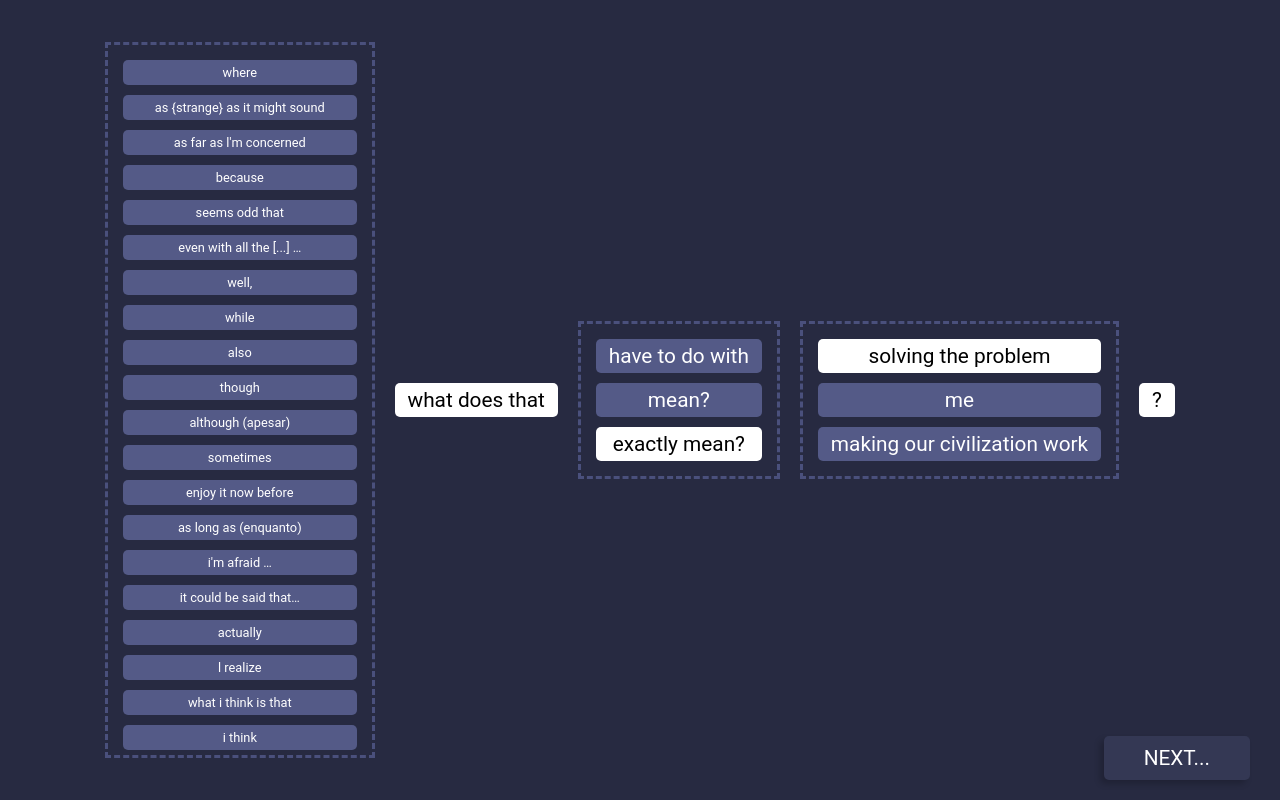
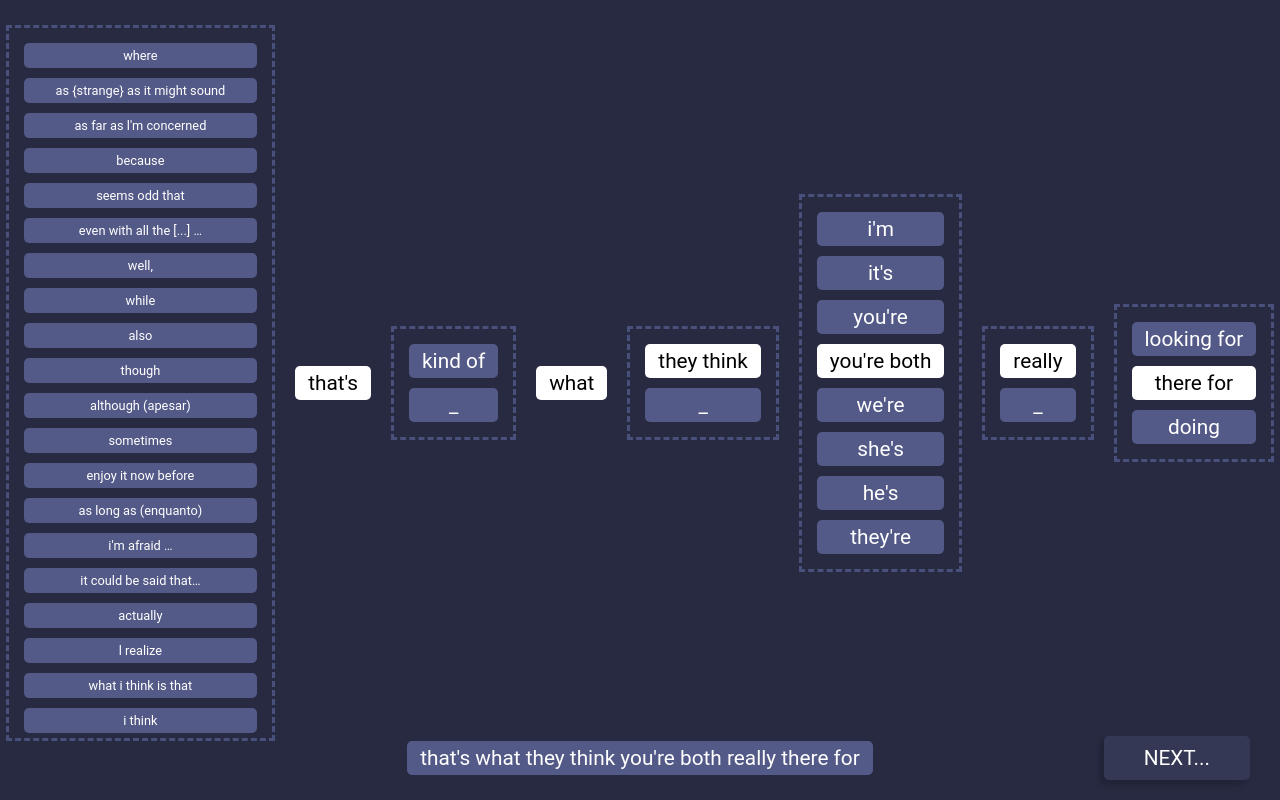
Before and after one commit to kayoroxa/netflix-2.0, a Next.js app: page /speak/crie-frases in a window 1280 px wide. Built offline with nearby package versions, Linux system fonts and the light colour scheme.

Commit message:
show created sentence

```diff
--- a/src/pages/speak/crie-frases.tsx
+++ b/src/pages/speak/crie-frases.tsx
@@ -2,6 +2,62 @@ import { useState } from 'react'
 import CreateSentences from '../../templates/CreateSentences'
 
 const bigData = [
+  {
+    rawSentence: "that's {k} what {2-pessoa} {p+to_be} {r} {c}",
+    replacements: [
+      {
+        id: 'p+to_be',
+        alternatives: [
+          "i'm",
+          "it's",
+          "you're",
+          "you're both",
+          "we're",
+          "she's",
+          "he's",
+          "they're",
+        ],
+      },
+
+      {
+        id: '2-pessoa',
+        alternatives: ['they think', '_'],
+      },
+      {
+        id: 'k',
+        alternatives: ['kind of', '_'],
+      },
+      {
+        id: 'r',
+        alternatives: ['really', '_'],
+      },
+      {
+        id: 'c',
+        alternatives: ['looking for', 'there for', 'doing'],
+      },
+    ],
+  },
+  {
+    rawSentence: 'because {p+to_be} about to {do}',
+    replacements: [
+      {
+        id: 'p+to_be',
+        alternatives: [
+          "i'm",
+          "it's",
+          "you're",
+          "we're",
+          "she's",
+          "he's",
+          "they're",
+        ],
+      },
+      {
+        id: 'do',
+        alternatives: ['break a barrier', 'make a mistake', 'succeed'],
+      },
+    ],
+  },
   {
     rawSentence: 'What does that {c1} {c2}?',
     // rawSentence: 'What does that ({c1a} {c1b} | {c2})?', column1-2elem column2-1elem ( numElemInLine | numElemInLine) numero de columns
@@ -117,23 +173,6 @@ const bigData = [
     ],
   },
   {
-    rawSentence: '{p} will {time} be able to {comp}',
-    replacements: [
-      {
-        id: 'p',
-        alternatives: [`I`, `My mon`, `you`, `he`, `she`, `we`, `they`, `it`],
-      },
-      {
-        id: 'comp',
-        alternatives: [`stop me`, 'do it right', 'do it fast', 'do it well'],
-      },
-      {
-        id: 'time',
-        alternatives: ['not', 'always', 'never', '_'],
-      },
-    ],
-  },
-  {
     rawSentence: '{p} {plus} {have} {time} been {v3}',
     replacements: [
       {
@@ -146,11 +185,18 @@ const bigData = [
       },
       {
         id: 'have',
-        alternatives: [`have | has`, `'ve | 's`],
+        alternatives: [
+          `have | has`,
+          `'ve | 's`,
+          `could've`,
+          `could have`,
+          `should've`,
+          `should have`,
+        ],
       },
       {
         id: 'time',
-        alternatives: ['always', 'never'],
+        alternatives: ['always', 'never', '_'],
       },
       {
         id: 'v3',
@@ -258,15 +304,19 @@ const bigData = [
     ],
   },
   {
-    rawSentence: '{p} {think} there is no {complement} for {p} do it',
+    rawSentence: '{p} {think} there is no {excuse} for {p} {complement}',
     replacements: [
+      {
+        id: 'complement',
+        alternatives: ['do it', 'did it'],
+      },
       {
         id: 'excuse',
         alternatives: ['excuse', 'reason', 'why'],
       },
       {
         id: 'think',
-        alternatives: ['think', 'believes', 'thought'],
+        alternatives: ['think(s)', 'believe(s)', 'thought'],
       },
       {
         id: 'adj',
--- a/src/templates/CreateSentences/CreateSentences.tsx
+++ b/src/templates/CreateSentences/CreateSentences.tsx
@@ -1,4 +1,4 @@
-import React from 'react'
+import React, { useEffect, useState } from 'react'
 import { ContainerCreateSentences } from './styles-create-sentences'
 
 interface IReplacement {
@@ -18,18 +18,47 @@ interface IProps {
   before: string[]
 }
 
+function getOption(textDivided: string[], target: string) {
+  if (target.includes('(s)')) {
+    const p1 = ['i', 'you', 'they', 'we']
+
+    const includeAnyP1 = textDivided.some(item => p1.includes(item))
+
+    if (includeAnyP1) return target.replace('(s)', '')
+    return target.replace('(s)', 's')
+  } else if (target.includes('|')) {
+    const p1 = ['i', 'you', 'they', 'we']
+
+    const includeAnyP1 = textDivided.some(item => p1.includes(item))
+
+    const [forP1, forP2] = target.split('|').map(v => v.trim())
+
+    if (includeAnyP1) return forP1
+    return forP2
+  }
+  return target
+}
+
 const CreateSentences = ({ data, onNext, before }: IProps) => {
-  const sampleArrayIndex = (arr: string[]) =>
-    Math.floor(Math.random() * arr.length)
+  const sampleArrayIndex = (arr: string[]) => {
+    const index = Math.floor(Math.random() * arr.length)
+    return {
+      randomIndex: index,
+      value: arr[index],
+    }
+  }
 
   // const [sentence, setSentence] = useState<string[]>([])
 
   function generateHtml(data: IData) {
+    let endSentence = false
     const { rawSentence, replacements } = data
     const sentence = rawSentence
       .split(/(\{.*?\})/g)
       .map(v => v.trim())
       .filter(item => item.length > 0)
+
+    let sentenceChoice: string[] = []
 
     const html = sentence.map((word, index) => {
       if (word.startsWith('{') && word.endsWith('}')) {
@@ -38,10 +67,23 @@ const CreateSentences = ({ data, onNext, before }: IProps) => {
           replacement => replacement.id === id
         )
         if (replacement) {
-          const randomIndex = sampleArrayIndex(replacement.alternatives)
+          let { randomIndex, value } = sampleArrayIndex(
+            replacement.alternatives
+          )
+
+          if (
+            ['.', '!', '?'].some(p => sentenceChoice.slice(-1)[0]?.endsWith(p))
+          ) {
+            endSentence = true
+          }
 
           const data = replacement.alternatives.map((alternative, key) => {
-            const isEmphasis = randomIndex === key && alternative !== '_'
+            const isEmphasis =
+              randomIndex === key && alternative !== '_' && !endSentence
+
+            if (isEmphasis) {
+              sentenceChoice.push(getOption(sentenceChoice, alternative))
+            }
 
             return {
               isEmphasis,
@@ -57,8 +99,6 @@ const CreateSentences = ({ data, onNext, before }: IProps) => {
             }
           })
 
-          // console.log(data.filter(v => v.isEmphasis).map(v => v.text))
-
           return (
             <div className="al" key={index}>
               <div className="al-inside">{data.map(v => v.elem)}</div>
@@ -66,17 +106,32 @@ const CreateSentences = ({ data, onNext, before }: IProps) => {
           )
         }
       }
+      if (!endSentence) sentenceChoice.push(word)
+      return (
+        <div className={`word ${!endSentence ? 'emphasis' : ''}`}>{word}</div>
+      )
+    })
+    return {
+      sentence: sentenceChoice.join(' ').replace(/\s\'/g, "'"),
+      html,
+    }
+  }
 
-      return <div className="word emphasis">{word}</div>
-    })
-    return html
-  }
+  const [dataSentence, setDataSentence] = useState<{
+    sentence: string | null
+    html: JSX.Element[] | null
+  }>({ sentence: null, html: null })
+
+  useEffect(() => {
+    setDataSentence(generateHtml(data))
+  }, [data])
 
   return (
     <ContainerCreateSentences>
       <div className="app">
         <button onClick={onNext}>NEXT...</button>
 
+        {dataSentence.html && (
           <div className="flow-container">
             <div className="al">
               <div className="al-inside">
@@ -88,13 +143,11 @@ const CreateSentences = ({ data, onNext, before }: IProps) => {
               </div>
             </div>
 
-          {generateHtml(data)}
+            {dataSentence.html}
           </div>
-        {/* {after.map((item, index) => (
-          <div className="after word" key={index}>
-            {item}
-          </div>
-        ))}*/}
+        )}
+
+        <div className="after word">{dataSentence.sentence}</div>
       </div>
     </ContainerCreateSentences>
   )
--- a/src/templates/CreateSentences/styles-create-sentences.ts
+++ b/src/templates/CreateSentences/styles-create-sentences.ts
@@ -10,7 +10,7 @@ export const ContainerCreateSentences = styled.div`
     font-size: 1.3rem;
     color: white;
     font-family: 'Roboto', sans-serif;
-    transition: all 0.3s ease-in-out;
+    /* transition: all 0.3s ease-in-out; */
   }
   .app {
     width: 100%;
```
Lines whose indentation alone changed are shown as unchanged.
